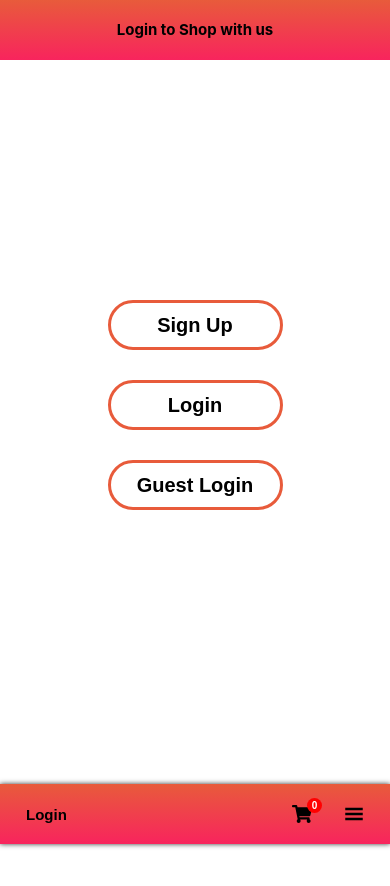
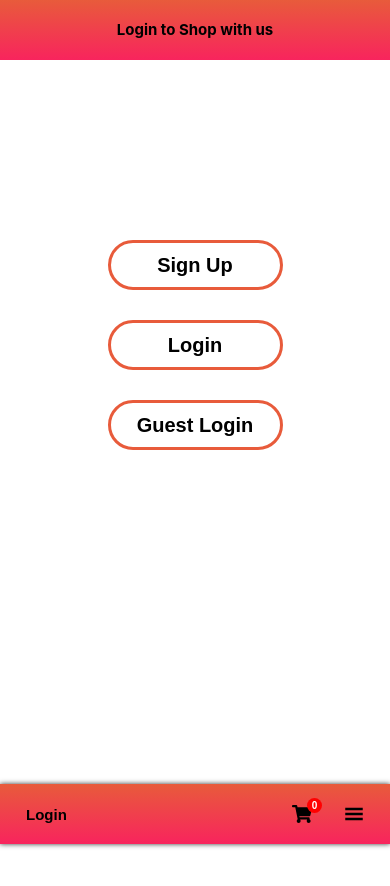
Before and after one commit to tdiec00/Whats-the-Total, a React (Create React App) app in the folder client/: page / in a window 390 px wide. Shown: the top 886 px of the page. After the commit the page ends 844 px from the top, so only its background shows below. Built offline with nearby package versions, Linux system fonts and the light colour scheme.

Commit message:
mobile view media query updates

```diff
--- a/client/src/App.css
+++ b/client/src/App.css
@@ -1,8 +1,7 @@
 .main-body {
-  margin-top: 60px;
   height: 100vh;
-  margin-bottom: 60px;
   width: 100vw;
+  overflow-y: scroll;
 }
 
 .loading {
@@ -14,3 +13,8 @@
 .logo {
   color: red;
 }
+@media (max-width: 700px) {
+  .main-body {
+    margin-bottom: -160px;
+  }
+}
--- a/client/src/components/productsContainer/productsContainer.css
+++ b/client/src/components/productsContainer/productsContainer.css
@@ -12,8 +12,8 @@
   align-items: center;
   margin-top: 2vh;
   padding-bottom: 2vh;
-  margin-bottom: 50px;
-  overflow-y: scroll;
+  margin-top: 100px;
+  margin-bottom: 100px;
 }
 
 .product-card {
--- a/client/src/components/shoppingCartContainer/shoppingCart.css
+++ b/client/src/components/shoppingCartContainer/shoppingCart.css
@@ -145,7 +145,6 @@
   display: flex;
   align-items: center;
   justify-content: center;
-  z-index: 3;
 }
 
 .checkout-button svg {
@@ -155,7 +154,6 @@
 }
 
 .checkout-button button:hover {
-  /* background: linear-gradient(45deg, #e85b3b, rgb(232, 33, 86, 0.7)); */
   background-color: red;
 }
 
@@ -246,4 +244,8 @@
     justify-content: center;
     margin-left: 50px;
   }
+  .shopping-cart {
+    margin-top: 60px;
+    margin-bottom: 65px;
+  }
 }
```
